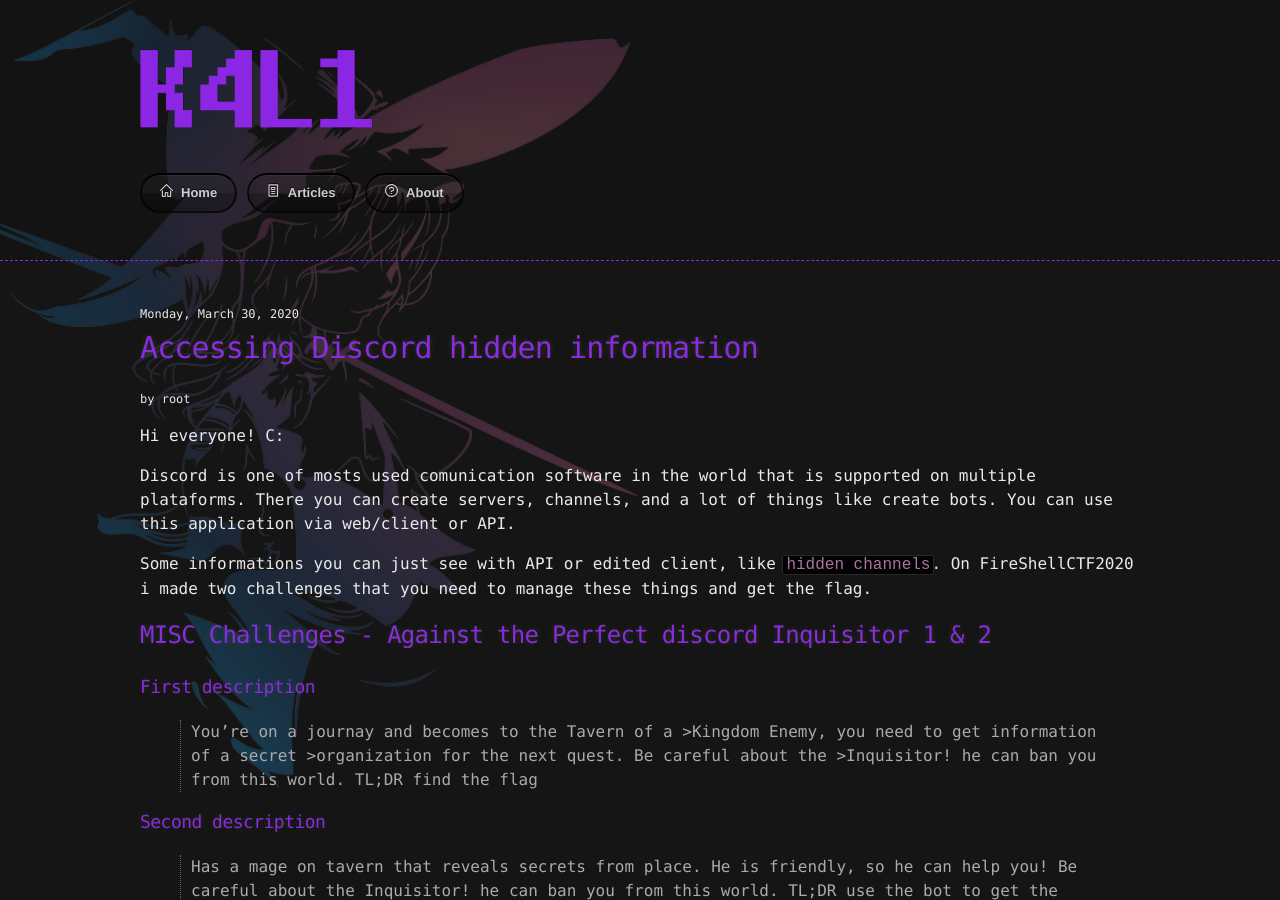
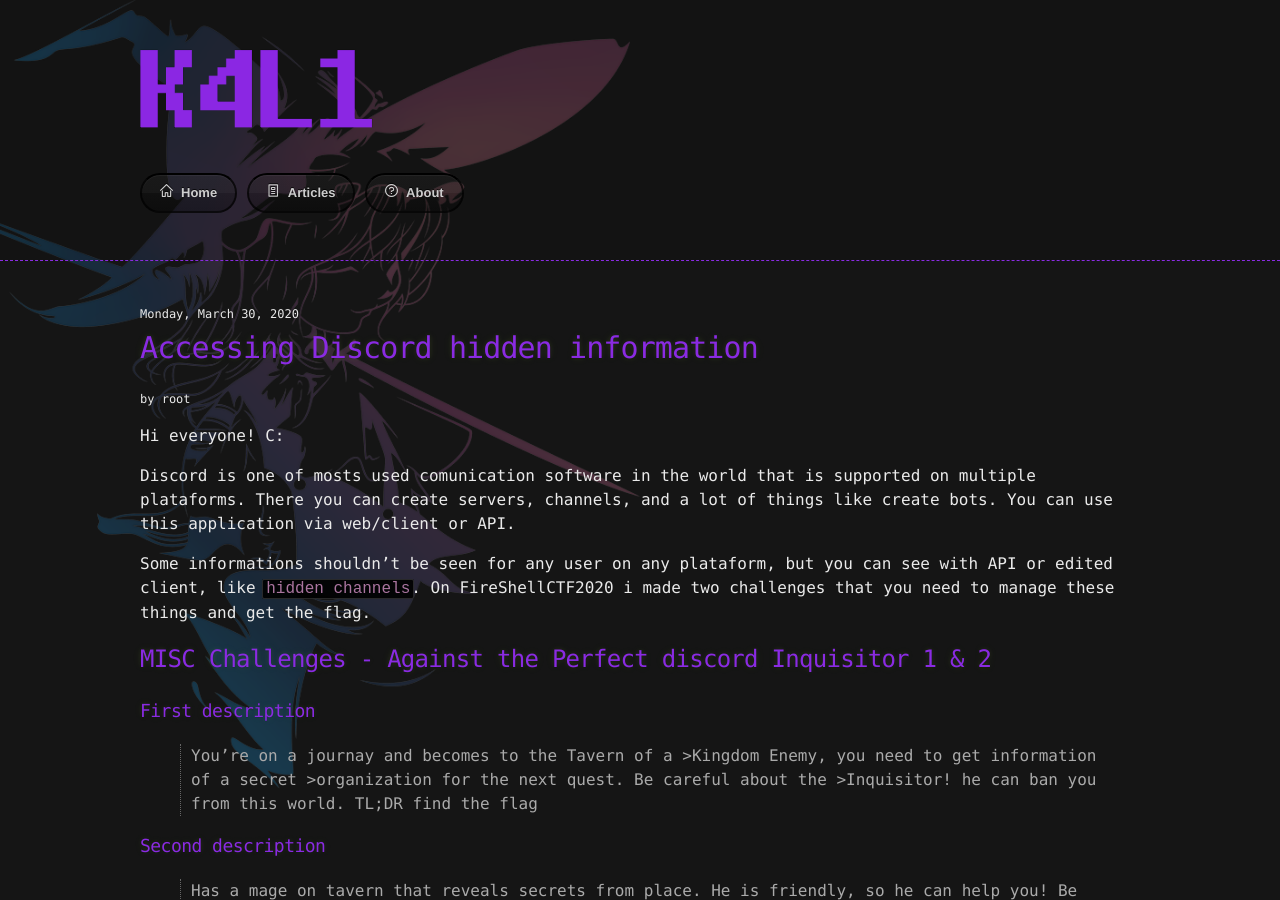
Before and after one commit to lucasnathaniel/K4L1_me, a Jekyll site: the page built from _posts/2020-03-30-discord-hidden-information.md, in a window 1280 px wide and 900 px high. Built offline with Jekyll 4.4.1, drawn with Linux system fonts in a browser that asks for light colours; nearby versions of some CDN libraries.

Commit message:
update description on hidden discord

```diff
--- a/_posts/2020-03-30-discord-hidden-information.md
+++ b/_posts/2020-03-30-discord-hidden-information.md
@@ -17,7 +17,7 @@
 
 Discord is one of mosts used comunication software in the world that is supported on multiple plataforms. There you can create servers, channels, and a lot of things like create bots. You can use this application via web/client or API.
 
-Some informations you can just see with API or edited client, like `hidden channels`. On FireShellCTF2020 i made two challenges that you need to manage these things and get the flag.
+Some informations shouldn't be seen for any user on any plataform, but you can see with API or edited client, like `hidden channels`. On FireShellCTF2020 i made two challenges that you need to manage these things and get the flag.
 
 
 ## MISC Challenges - Against the Perfect discord Inquisitor 1 & 2
```
